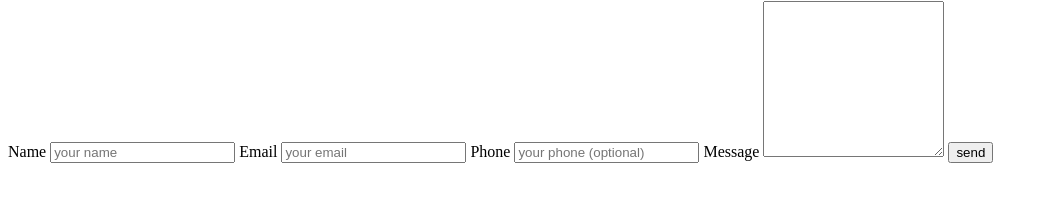
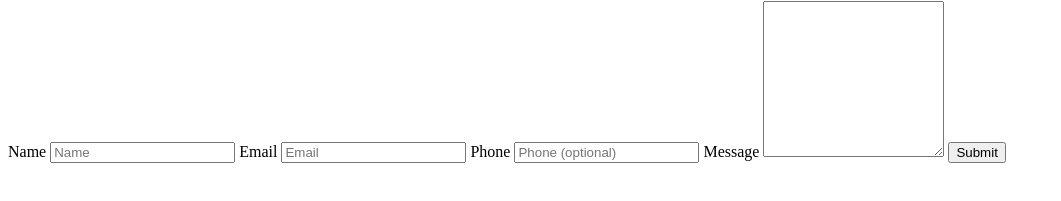
Before and after one commit to JWDolan/exceptional-realty, a plain HTML site: page contact.html in a window 1280 px wide. Shown: the part 557-758 px from the top of the page, without its empty margins (0-1061 px from the left). Drawn offline with Linux system fonts and the light colour scheme.

Commit message:
Edited Contact Form

```diff
--- a/contact.html
+++ b/contact.html
@@ -25,15 +25,15 @@
 
       <!-- Contact Form -->
       <form action="#" method="post">
-        <label for="fullname">Name</label>
-          <input type="text" id="fullname" name="fullname" placeholder="your name" required>
+         <label for="fullname">Name</label>
+            <input type="text" id="fullname" name="fullname" placeholder="Name" required>
         <label for="email">Email</label>
-          <input type="email" id="email" name="email" placeholder="your email" required>
+          <input type="email" id="email" name="email" placeholder="Email" required>
         <label for="phone">Phone</label>
-          <input type="tel" id="phone" name="phone" placeholder="your phone (optional)">
+          <input type="tel" id="phone" name="phone" placeholder="Phone (optional)">
         <label for="message">Message</label>
           <textarea id="message" name="message" rows="10"></textarea>
-        <input type="submit" value="send">
+        <input type="submit" value="Submit">
       </form>
 
    </body>
```
